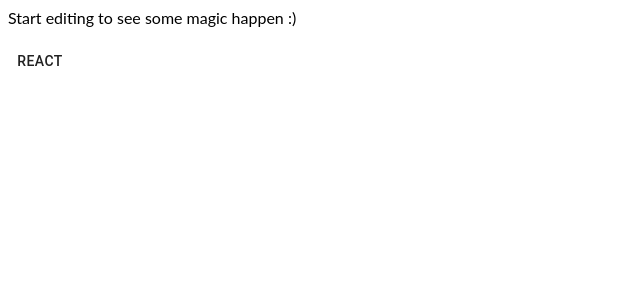
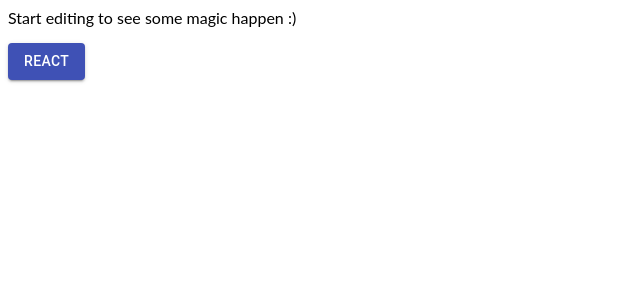
Before and after one commit to giriposhaneshwar/MaterialUI_Practice, a React (Create React App) app: page / in a window 1280 px wide. Shown: the top 300 px of the page, without its empty margins (0-640 px from the left). Built offline with nearby package versions, Linux system fonts and the light colour scheme.

Commit message:
2 files modified

```diff
--- a/App.tsx
+++ b/App.tsx
@@ -1,4 +1,4 @@
-import React, { useState } from 'react';
+import React, { useState, createRef } from 'react';
 import Btn from './components/Button';
 import { Routes, Route, Link } from 'react-router-dom';
 
@@ -7,15 +7,19 @@ interface AppState {
   name: string;
 }
 
+let c = 0;
+
 const App = (props: any) => {
+  const container = createRef();
   const [name, setName] = useState('React');
+  const [count, setCount] = useState(0);
 
   const handleBtnClick = () => {
-    alert(1);
+    container.current.innerHTML = c++;
   };
   return (
     <div>
-      <p>Start editing to see some magic happen :)</p>
+      <p ref={container}>Start editing to see some magic happen :)</p>
       <Btn text={name} handleClick={handleBtnClick} />
     </div>
   );
--- a/components/Button.tsx
+++ b/components/Button.tsx
@@ -4,7 +4,11 @@ import React from 'react';
 import { Button } from '@material-ui/core';
 
 const Btn = (props: any) => {
-  return <Button onClick={props.handleClick}>{props.text}</Button>;
+  return (
+    <Button variant="contained" color="primary" onClick={props.handleClick}>
+      {props.text}
+    </Button>
+  );
 };
 
 export default Btn;
```
